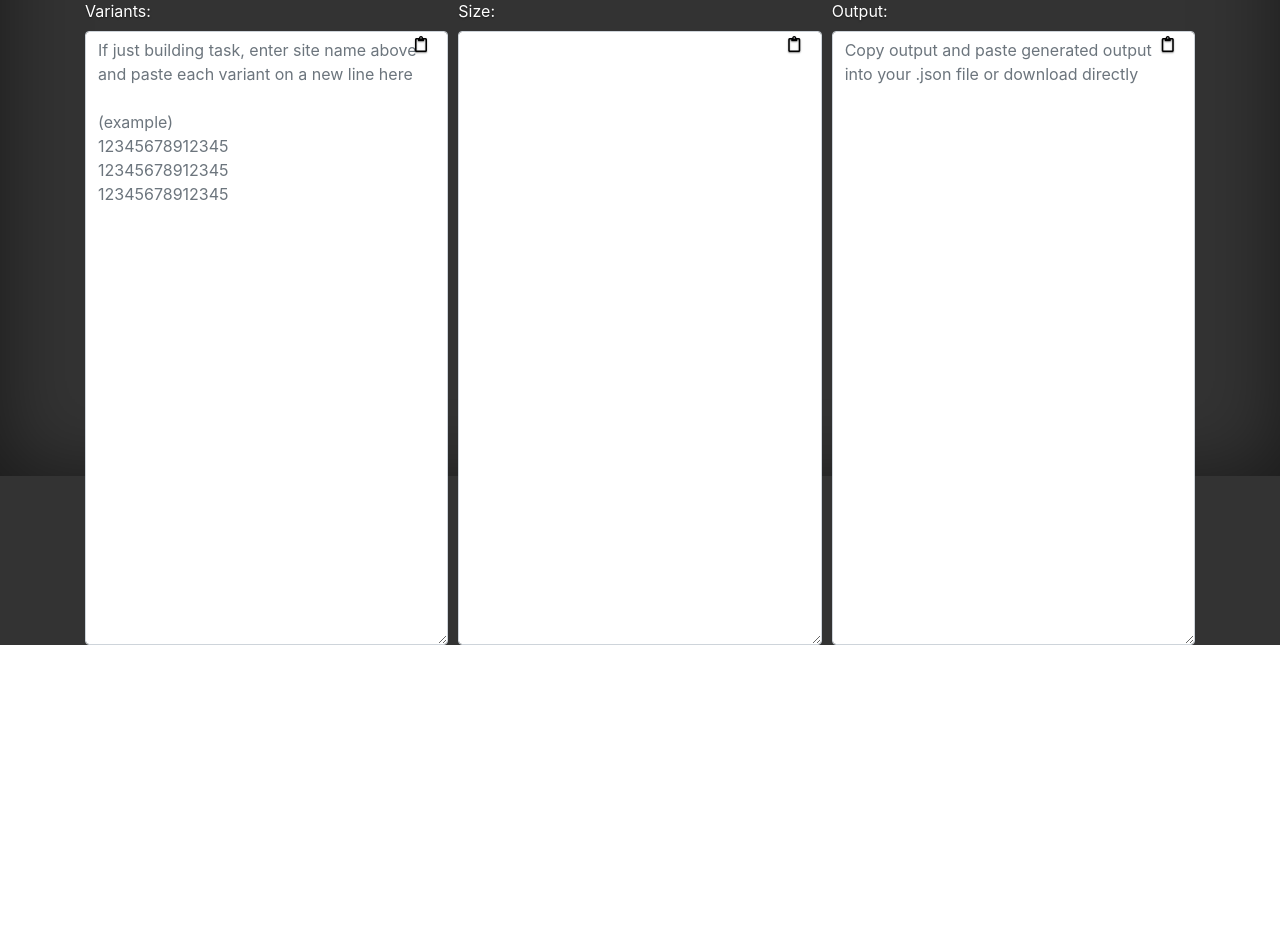
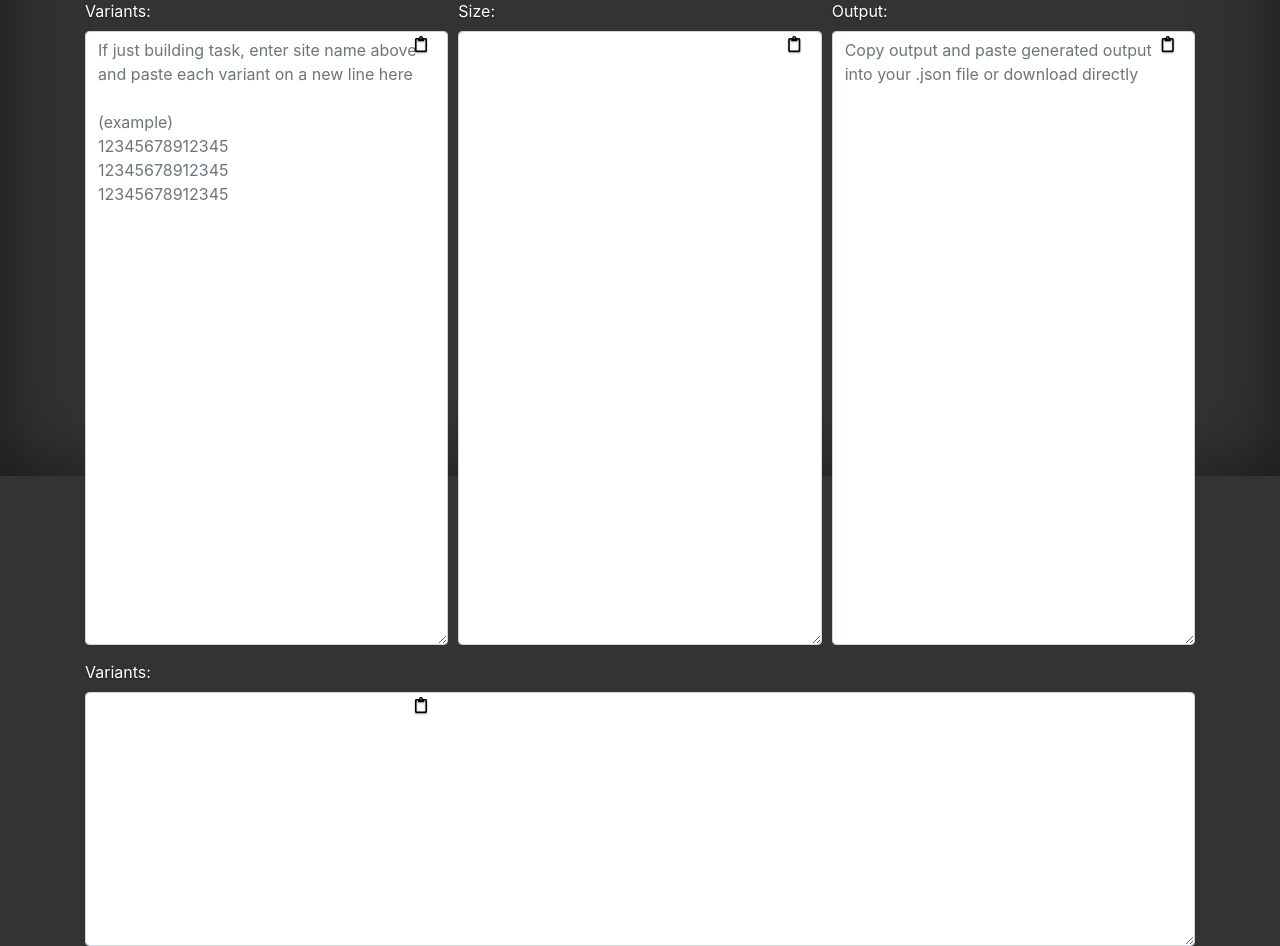
Before and after one commit to cpalka87/taskWizard, a PHP site: page /index.html in a window 1280 px wide. Shown: the part 324-1270 px from the top of the page. Before the commit the page ends 969 px from the top, so only its background shows below. Run offline with PHP 8.4, Linux system fonts and the light colour scheme; some libraries are stand-ins or nearby versions.

Commit message:
Add separate textarea for alternate variant format

````diff
--- a/assets/stylesheet.css
+++ b/assets/stylesheet.css
@@ -39,7 +39,11 @@ h2 {
 
 .form-row {
     margin-top: 15px;
-    margin-bottom: 200px;
+    margin-bottom: 10px;
+}
+
+.balko-form-row {
+  margin-bottom: 10px;
 }
 
 @media screen and (max-width: 768px) {
--- a/index.html
+++ b/index.html
@@ -44,14 +44,15 @@
         var sizeMessage = size.join('\n');
         var completeMessageBalko = message.join('\n');
         var completeMessageNSB = items.join('\n');
-        completeMessageBalko = ('```' + completeMessageBalko + '```')
+        var completeMessageBalkoIndex = ('```' + completeMessageBalko + '```')
         completeMessageNSB = ('```' + completeMessageNSB + '```')
         productName = ('```' + productName + '```')
         domain = ('```' + domain + '```')
         $('#variants-box').text(varMessage)
         $('#size').text(sizeMessage)
+        $('#balko-variants-box').text(completeMessageBalko)
         taskBuilder()
-        webhookMessage(completeMessageBalko, domain, productName);
+        webhookMessage(completeMessageBalkoIndex, domain, productName);
         webhookMessage(completeMessageNSB, domain, productName);
       });
     }
@@ -115,6 +116,15 @@
               <textarea class="form-control" id="output" rows="25" cols="75" placeholder="Copy output and paste generated output into your .json file or download directly"></textarea>
             </div>
           </div>
+          <div class="form-row balko-form-row">
+            <div class="col">
+              <label for="balkoVariants">Variants:</label>
+              <span class="copy-icon" onclick="clipBoard('balko-variants-box')">
+                <i class="far fa-clipboard"></i>
+              </span>
+              <textarea class ="form-control" id="balko-variants-box" rows="10" cols="10"></textarea>
+            </div>
+          </div>
         </div>
     </form>
     <script>$('#variants-box').attr('placeholder', 'If just building task, enter site name above and paste each variant on a new line here' + '\n' + '\n' + '(example)' + '\n' + '12345678912345' + '\n'+ '12345678912345' + '\n'+ '12345678912345' + '\n');</script>
````
